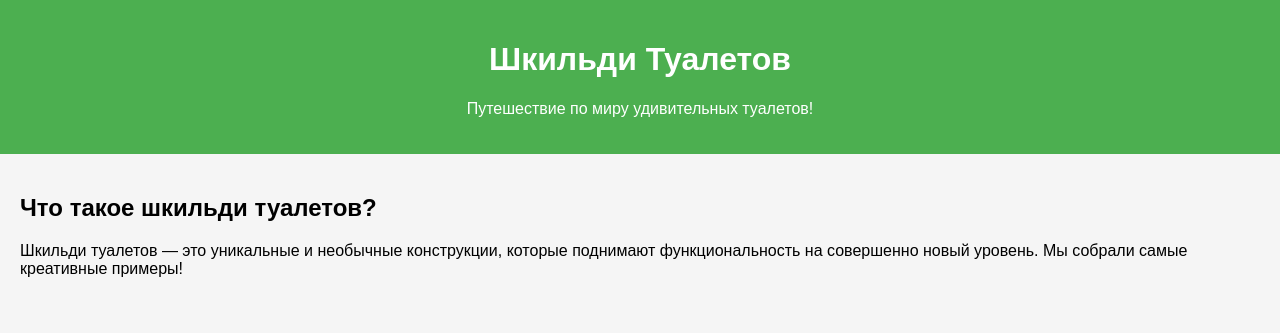
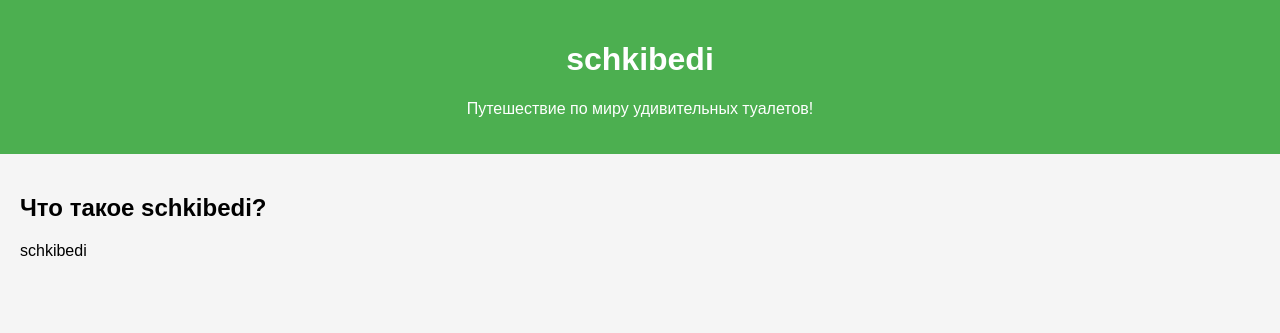
Before and after one commit to zooliwar/zooliwar, a plain HTML site: page index.html in a window 1280 px wide. Shown: the top 333 px of the page. Drawn offline with Linux system fonts and the light colour scheme.

Commit message:
Update index.html

```diff
--- a/index.html
+++ b/index.html
@@ -3,7 +3,7 @@
 <head>
     <meta charset="UTF-8">
     <meta name="viewport" content="width=device-width, initial-scale=1.0">
-    <title>Шкильди Туалетов</title>
+    <title>schkibedi tualet</title>
     <style>
         body {
             font-family: Arial, sans-serif;
@@ -46,13 +46,13 @@
 </head>
 <body>
     <header>
-        <h1>Шкильди Туалетов</h1>
+        <h1>schkibedi</h1>
         <p>Путешествие по миру удивительных туалетов!</p>
     </header>
 
     <section>
-        <h2>Что такое шкильди туалетов?</h2>
-        <p>Шкильди туалетов — это уникальные и необычные конструкции, которые поднимают функциональность на совершенно новый уровень. Мы собрали самые креативные примеры!</p>
+        <h2>Что такое schkibedi?</h2>
+        <p>schkibedi</p>
     </section>
 
     <section>
```
